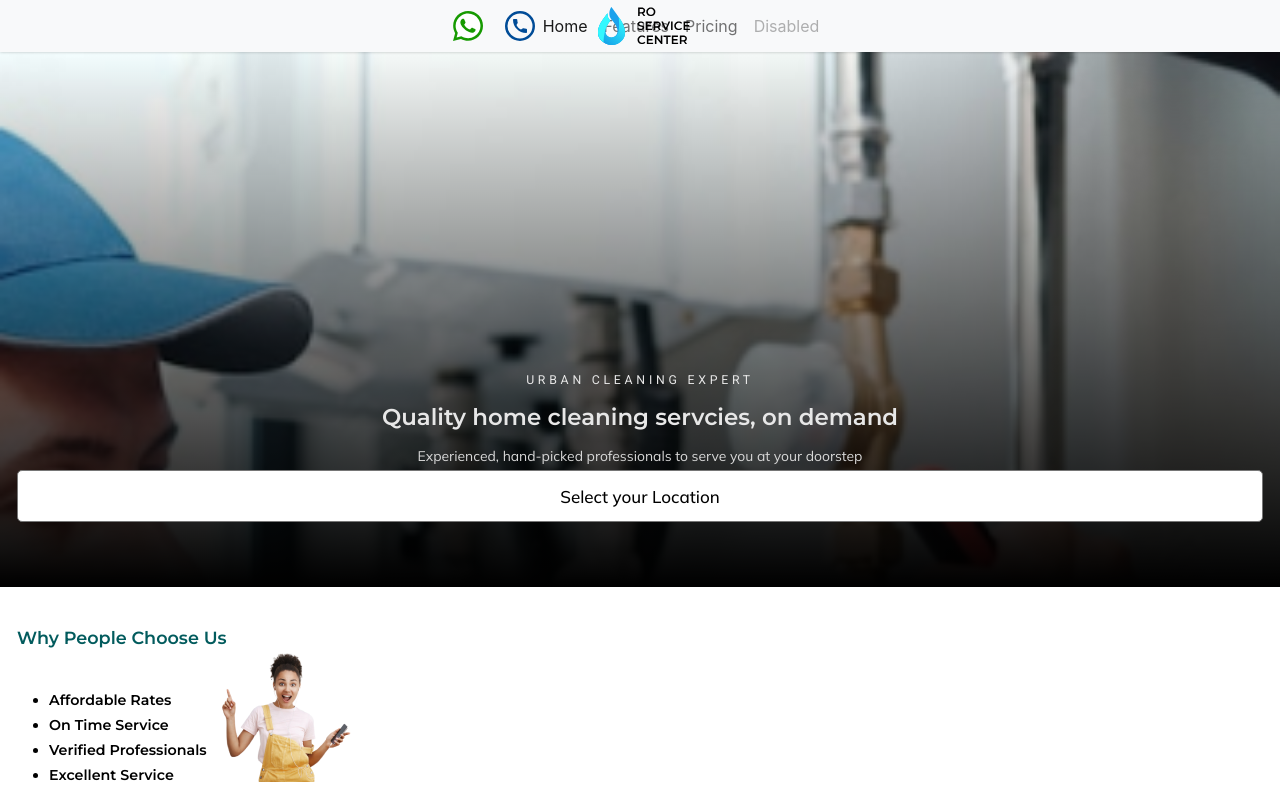
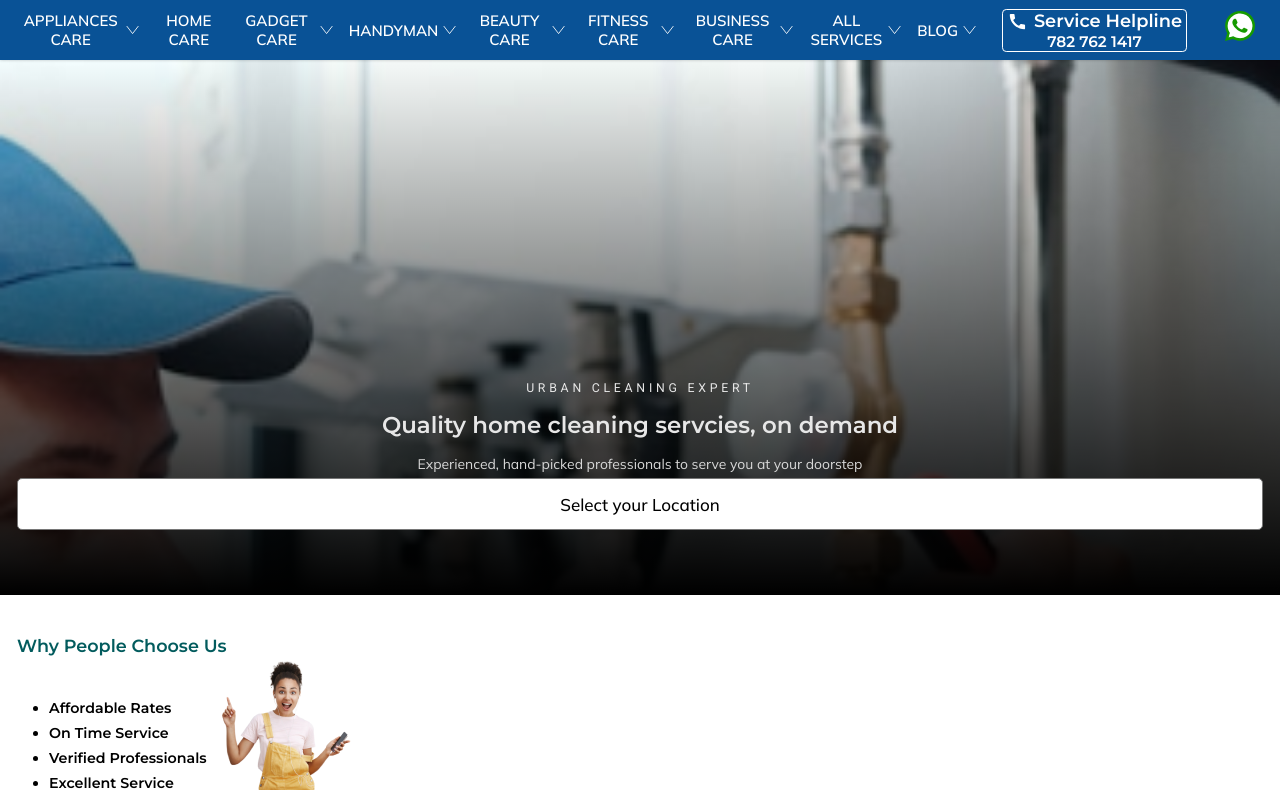
Before and after one commit to HarishB167/Next.js_Assignment_1, a Next.js app: page / in a window 1280 px wide. Shown: the top 800 px of the page. Built offline with nearby package versions, Linux system fonts and the light colour scheme.

Commit message:
Nav bar made responsive for non-mobile screens.

```diff
--- a/components/Nav.js
+++ b/components/Nav.js
@@ -3,9 +3,7 @@ import Link from "next/link";
 
 const Nav = () => {
   return (
-    <nav
-      className={"navbar navbar-expand-lg bg-light w-100" + ` ${navStyles.nav}`}
-    >
+    <nav className={"navbar navbar-expand-xl w-100" + ` ${navStyles.nav}`}>
       <div className={"container-fluid" + ` ${navStyles.containerFluid}`}>
         <button
           className="navbar-toggler"
@@ -34,25 +32,72 @@ const Nav = () => {
             <img src="images/phone-icon.svg" alt="" />
           </a>
         </Link>
-        <div className="collapse navbar-collapse" id="navbarNav">
+        <div
+          className={"collapse navbar-collapse " + navStyles.navbarCollapse}
+          id="navbarNav"
+        >
           <ul className="navbar-nav">
             <li className="nav-item">
-              <a className="nav-link active" aria-current="page" href="#">
-                Home
+              <a className="nav-link" aria-current="page" href="#">
+                APPLIANCES CARE
+                <img src="/images/down_arrow.svg" alt="" />
               </a>
             </li>
             <li className="nav-item">
               <a className="nav-link" href="#">
-                Features
+                HOME CARE
               </a>
             </li>
             <li className="nav-item">
               <a className="nav-link" href="#">
-                Pricing
+                GADGET CARE
+                <img src="/images/down_arrow.svg" />
               </a>
             </li>
             <li className="nav-item">
-              <a className="nav-link disabled">Disabled</a>
+              <a className="nav-link" href="#">
+                HANDYMAN
+                <img src="/images/down_arrow.svg" />
+              </a>
+            </li>
+            <li className="nav-item">
+              <a className="nav-link" href="#">
+                BEAUTY CARE
+                <img src="/images/down_arrow.svg" />
+              </a>
+            </li>
+            <li className="nav-item">
+              <a className="nav-link" href="#">
+                FITNESS CARE
+                <img src="/images/down_arrow.svg" />
+              </a>
+            </li>
+            <li className="nav-item">
+              <a className="nav-link" href="#">
+                BUSINESS CARE
+                <img src="/images/down_arrow.svg" />
+              </a>
+            </li>
+            <li className="nav-item">
+              <a className="nav-link" href="#">
+                ALL SERVICES
+                <img src="/images/down_arrow.svg" />
+              </a>
+            </li>
+            <li className="nav-item">
+              <a className="nav-link" href="#">
+                BLOG
+                <img src="/images/down_arrow.svg" />
+              </a>
+            </li>
+            <li className={"nav-item " + navStyles.callButtonForFullPage}>
+              <div>
+                <div>
+                  <img src="/images/call_icon.svg" />
+                  Service Helpline
+                </div>
+                <span>782 762 1417</span>
+              </div>
             </li>
           </ul>
         </div>
--- a/styles/Nav.module.css
+++ b/styles/Nav.module.css
@@ -1,5 +1,5 @@
 .nav {
-  height: 52px;
+  min-height: 52px;
   background: #ffffff;
   box-shadow: 0px 0px 3px rgba(0, 0, 0, 0.25);
   padding: 6px 0px;
@@ -38,3 +38,92 @@
 .whatsappIcon {
   margin-right: 22px;
 }
+
+.callButtonForFullPage {
+  display: none;
+}
+
+@media (min-width: 1200px) {
+  .nav {
+    max-height: 60px;
+  }
+
+  .nav,
+  .navbarCollapse {
+    background: #095296;
+    justify-content: flex-end;
+  }
+
+  .navbarCollapse ul {
+    margin-right: 81px;
+    align-items: center;
+  }
+
+  .navbarCollapse ul li a {
+    font-family: "Mulish";
+    font-style: normal;
+    font-weight: 600;
+    font-size: 15px;
+    line-height: 19px;
+    display: flex;
+    align-items: center;
+    text-align: center;
+    color: #ffffff;
+  }
+
+  .navbarCollapse ul li a img {
+    margin-left: 5px;
+  }
+
+  .navbarCollapse ul li a:hover {
+    color: #9b9b9b;
+  }
+
+  .phoneIcon,
+  .navbarBrand {
+    display: none;
+  }
+
+  .whatsappIcon {
+    position: absolute;
+    top: 11px;
+    right: 25px;
+    margin-right: 0;
+  }
+
+  .callButtonForFullPage {
+    display: list-item;
+    cursor: pointer;
+  }
+
+  .callButtonForFullPage img {
+    margin-right: 6px;
+  }
+
+  .callButtonForFullPage > div {
+    width: 185px;
+    height: 43px;
+    border: 1.69725px solid #ffffff;
+    border-radius: 4.24312px;
+    display: flex;
+    flex-direction: column;
+    align-items: center;
+    font-family: "Montserrat";
+    font-style: normal;
+    text-align: center;
+    margin-left: 18px;
+
+    color: #ffffff;
+  }
+
+  .callButtonForFullPage > div > div {
+    font-weight: 700;
+    font-size: 17.8211px;
+    line-height: 22px;
+  }
+  .callButtonForFullPage > div > span {
+    font-weight: 600;
+    font-size: 15.2752px;
+    line-height: 19px;
+  }
+}
```
Also changed, not shown: public/images/call_icon.svg (added), public/images/down_arrow.svg (added).
